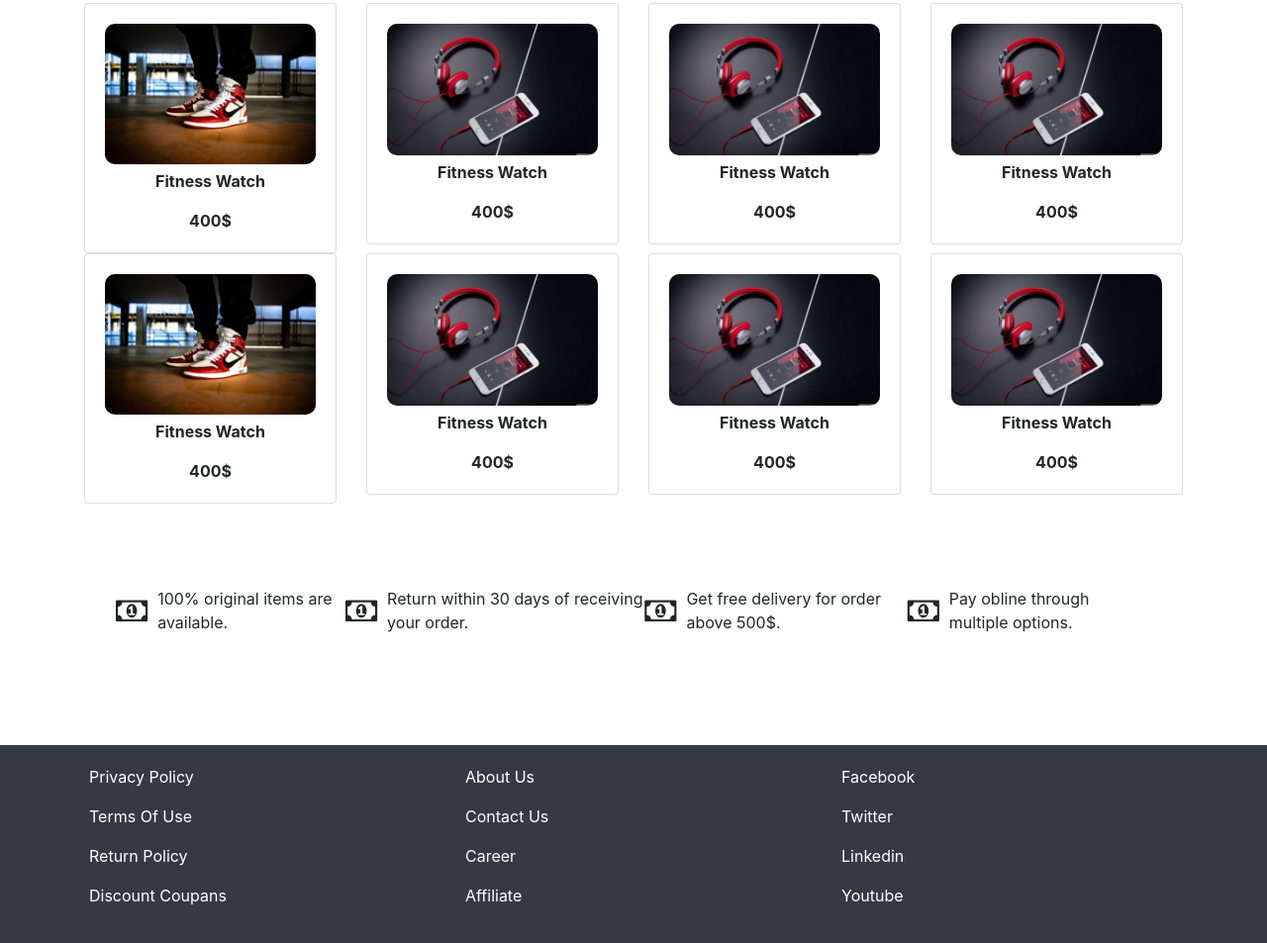
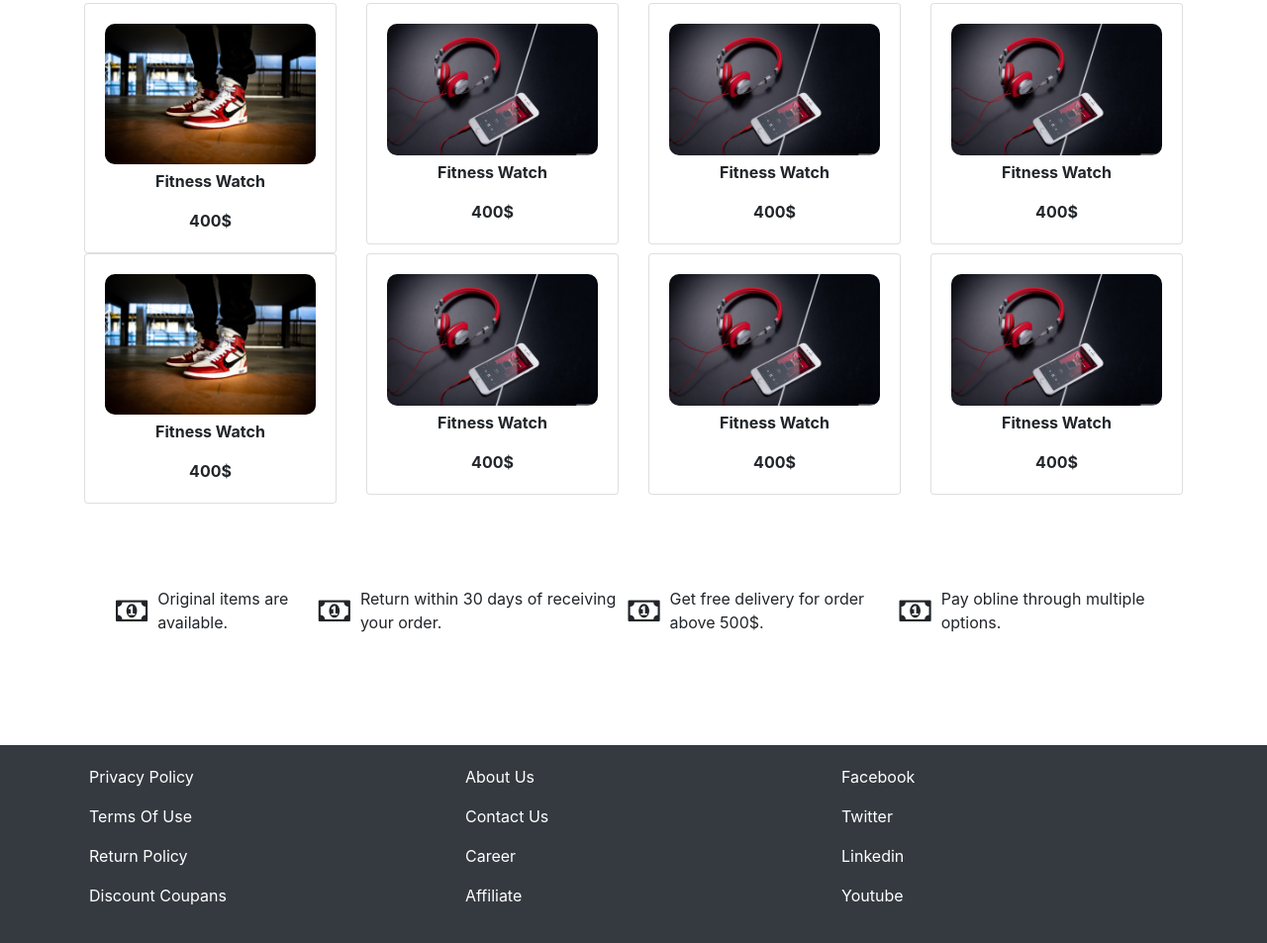
Before and after one commit to taizguy/E-comm, a plain HTML site: page index.html in a window 1280 px wide. Shown: the part 1367-2320 px from the top of the page at 99% size. Drawn offline with nearby package versions, Linux system fonts and the light colour scheme.

Commit message:
Update index.html
removed the word 100%.

```diff
--- a/index.html
+++ b/index.html
@@ -314,7 +314,7 @@
     <div class="container" style="padding-top: 20px;">
         <div class="jumbotron bg-white" style="display: flex;">
             <i class="fa fa-money" style="font-size: 30px; padding-top: 9px; padding-right: 10px;"></i>
-            <p>100% original items are available.</p>
+            <p>Original items are available.</p>
             <i class="fa fa-money" style="font-size: 30px; padding-top: 9px; padding-right: 10px;"></i>
             <p>Return within 30 days of receiving your order.</p>
             <i class="fa fa-money" style="font-size: 30px; padding-top: 9px; padding-right: 10px;"></i>
```
